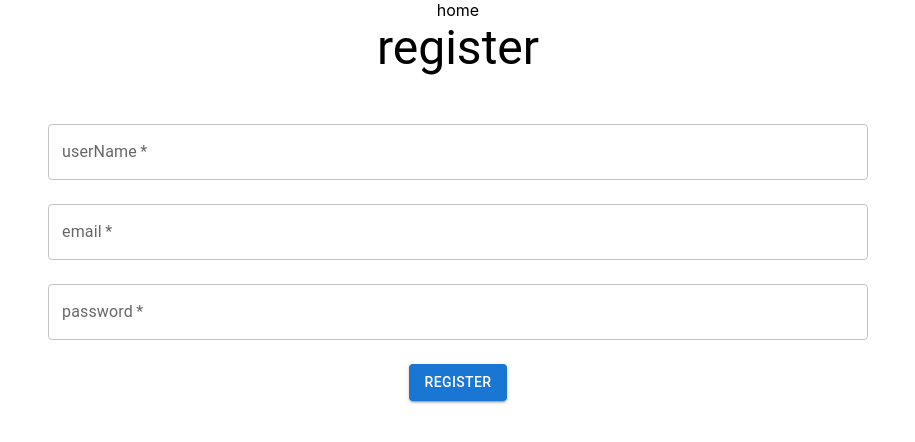
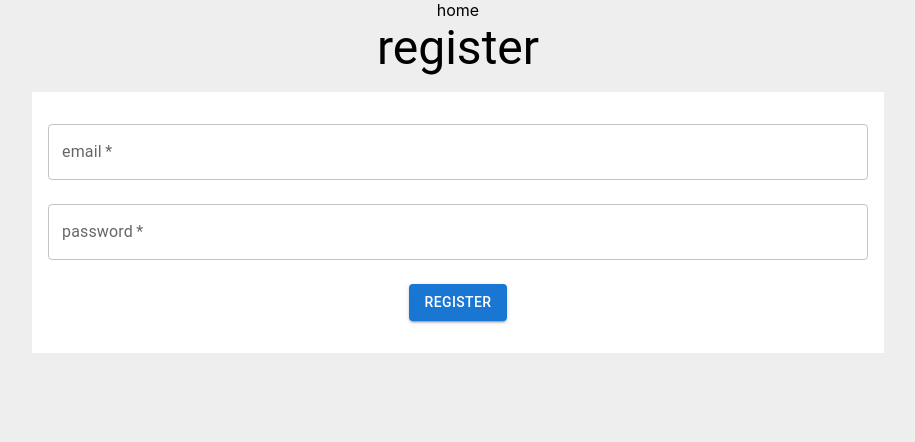
Before and after one commit to Mohammed-Almuziny/w09d01, a React (Create React App) app: page / in a window 1280 px wide. Shown: the top 442 px of the page, without its empty margins (182-1097 px from the left). Built offline with nearby package versions, Linux system fonts and the light colour scheme; the HTML template or start-up script is replaced by a standard one.

Commit message:
connect register componoent to the bachend

```diff
--- a/package.json
+++ b/package.json
@@ -10,6 +10,8 @@
     "@testing-library/jest-dom": "^5.16.0",
     "@testing-library/react": "^11.2.7",
     "@testing-library/user-event": "^12.8.3",
+    "axios": "^0.24.0",
+    "dotenv": "^10.0.0",
     "react": "^17.0.2",
     "react-dom": "^17.0.2",
     "react-router-dom": "^6.0.2",
--- a/src/App.js
+++ b/src/App.js
@@ -1,7 +1,10 @@
 import { Routes, Route } from "react-router";
+import dotenv from "dotenv";
 import "./App.css";
 
 import { Home } from "./pages/Home";
+
+dotenv.config();
 
 function App() {
   return (
--- a/src/components/Registrer.jsx
+++ b/src/components/Registrer.jsx
@@ -1,4 +1,6 @@
-import React from "react";
+import { React, useState } from "react";
+import { useNavigate } from "react-router-dom";
+import axios from "axios";
 import {
   Container,
   Box,
@@ -9,10 +11,25 @@ import {
 } from "@mui/material";
 
 export const Registrer = () => {
+  const [email, setEmail] = useState("");
+  const [password, setPassword] = useState("");
+
+  const navigate = useNavigate();
+
   const handleSubmit = (e) => {
     e.preventDefault();
 
-    console.log("sumbit");
+    axios
+      .post(`${process.env.REACT_APP_BASE_URL}/register`, { email, password })
+      .then((response) => {
+        console.log(response);
+      })
+      .catch((err) => {
+        if (err) {
+          alert(err.response.data);
+        }
+      });
+    navigate("/logIn");
   };
 
   return (
@@ -24,14 +41,7 @@ export const Registrer = () => {
         <form onSubmit={handleSubmit}>
           <FormGroup>
             <TextField
-              fullWidth
-              id="userName"
-              label="userName"
-              placeholder="userName"
-              margin="normal"
-              required
-            />
-            <TextField
+              onChange={(e) => setEmail(e.target.value)}
               fullWidth
               type="email"
               id="email"
@@ -41,6 +51,7 @@ export const Registrer = () => {
               required
             />
             <TextField
+              onChange={(e) => setPassword(e.target.value)}
               fullWidth
               type="password"
               id="password"
@@ -51,7 +62,7 @@ export const Registrer = () => {
             />
           </FormGroup>
           <Typography align="center" my={2}>
-            <Button color="primary" variant="contained" type="submit">
+            <Button variant="contained" type="submit">
               register
             </Button>
           </Typography>
--- a/src/index.css
+++ b/src/index.css
@@ -1,13 +1,14 @@
 body {
   margin: 0;
-  font-family: -apple-system, BlinkMacSystemFont, 'Segoe UI', 'Roboto', 'Oxygen',
-    'Ubuntu', 'Cantarell', 'Fira Sans', 'Droid Sans', 'Helvetica Neue',
+  background-color: #eeeeee;
+  font-family: -apple-system, BlinkMacSystemFont, "Segoe UI", "Roboto", "Oxygen",
+    "Ubuntu", "Cantarell", "Fira Sans", "Droid Sans", "Helvetica Neue",
     sans-serif;
   -webkit-font-smoothing: antialiased;
   -moz-osx-font-smoothing: grayscale;
 }
 
 code {
-  font-family: source-code-pro, Menlo, Monaco, Consolas, 'Courier New',
+  font-family: source-code-pro, Menlo, Monaco, Consolas, "Courier New",
     monospace;
 }
```
Also changed, not shown: 2 other files (tests, documents, lock files or other folders).
